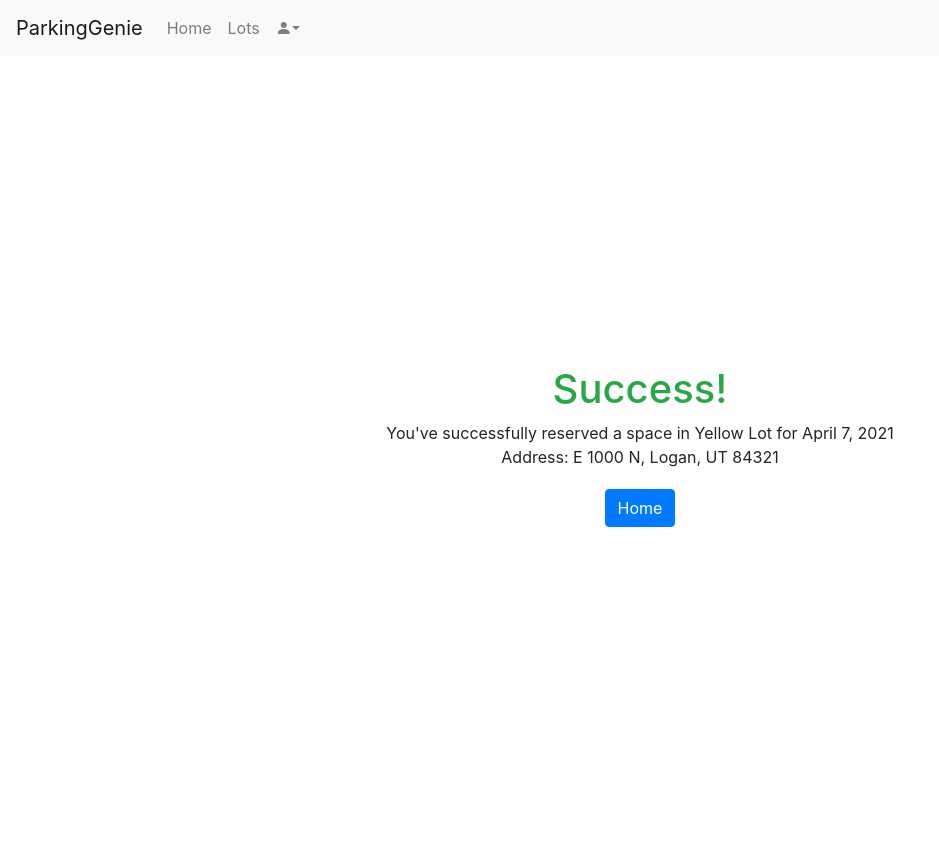
After one commit to katiecorcoran/cs3450-group-4, a Django app: page /parking/reservation-success/1 in a window 1280 px wide. The commit adds this page. Shown: the whole page, without its empty margins (0-939 px from the left). Run offline with Django 3.2, Linux system fonts and the light colour scheme; data comes from the database, SQL or seed files in the repository; both versions use the stored data as it was after the commit; some libraries are stand-ins or nearby versions.

Commit message:
Finished reservation adding with success page. Ran into some migration issues caused by merge conflicts, so had to clean those up

```diff
--- a/src/parkinggenie/parkingapp/admin.py
+++ b/src/parkinggenie/parkingapp/admin.py
@@ -1,5 +1,6 @@
 from django.contrib import admin
 
-from .models import Lot
+from .models import Lot, Reservation
 
 admin.site.register(Lot)
+admin.site.register(Reservation)
--- a/src/parkinggenie/parkingapp/models.py
+++ b/src/parkinggenie/parkingapp/models.py
@@ -7,8 +7,11 @@ class Lot(models.Model):
     reserved_spaces = models.IntegerField(default=0)
     location = models.CharField(default='', max_length=10000)
     nickname = models.CharField(default='', max_length=10000)
+    price = models.IntegerField(default=0)
 
 class Reservation(models.Model):
     lot = models.ForeignKey("Lot", on_delete=models.CASCADE)
     date = models.DateField()
-    license_plate = models.CharField(default=0, max_length=8)
+    license_plate = models.CharField(default='', max_length=8)
+    name = models.CharField(default='', max_length=100)
+    email = models.EmailField(default='')
--- /dev/null
+++ b/src/parkinggenie/parkingapp/templates/parking/reserveSuccess.html
@@ -0,0 +1,21 @@
+{% extends 'base.html' %}
+{% block title %}Success{% endblock title %}
+{% block content %}
+
+<div class="d-flex align-items-center min-vh-100">
+    <div class="container text-center">
+        <div class="row justify-content-center">
+            <h1 class="text-success">Success!</h1>
+        </div>
+        <div class="row justify-content-center">
+            <span>You've successfully reserved a space in {{ lot.nickname }} for {{reservation.date}}</span>
+        </div>
+        <div class="row justify-content-center">
+            <span>Address: {{ lot.location }}</span>
+        </div>
+        <div style="padding: 20px" class="row justify-content-center">
+            <a href="../" role="button" class="btn btn-primary">Home</a>
+        </div>
+    </div>
+</div>
+{% endblock content %}
--- a/src/parkinggenie/parkingapp/urls.py
+++ b/src/parkinggenie/parkingapp/urls.py
@@ -1,7 +1,7 @@
-from django.urls import path
+from django.urls import path, include
 
 from . import views
-from .views import LotCreateView
+from .views import ReservationCreateView
 
 urlpatterns = [
     path('', views.index, name='index'),
@@ -10,6 +10,7 @@ urlpatterns = [
     path('owner/', views.owner, name='owner'),
     path('owner/addinglot/', views.get_TotalSpaces, name='addingspace'),
     path('owner/', views.owner, name='owner'),
-    path('lots/<int:lot_id>/<str:space_type>/reserve/', views.reserve_space, name='reserve_space'),
-    path('add-lot', LotCreateView.as_view(), name='add-lot')
+    path('lots/<int:pk>/<str:space_type>/reserve/', ReservationCreateView.as_view()),
+    path('reservation-success/<int:id>', views.success, name='reservation-success'),
+    path('accounts/', include('django.contrib.auth.urls')),
 ]
--- a/src/parkinggenie/parkingapp/views.py
+++ b/src/parkinggenie/parkingapp/views.py
@@ -2,12 +2,43 @@ from django.http import HttpResponse, Http404, HttpResponseRedirect
 from django.shortcuts import render, get_object_or_404, redirect
 from django.views.generic import CreateView
 
+from django import forms
+from django.urls import reverse
+
 from .forms import TotalSpaces
 from .models import Lot
 
-class LotCreateView(CreateView):
-    model = Lot
-    fields = ('nickname', 'location', 'available_spaces', 'available_spaces_lrg')
+from .forms import TotalSpaces
+from .models import Lot, Reservation
+
+
+class ReservationCreateView(CreateView):
+    model = Reservation
+    fields = ('name', 'email', 'license_plate', 'date')
+
+    def form_valid(self, form):
+        lot = get_object_or_404(Lot, pk=self.kwargs['pk'])
+        form.instance.lot = lot
+        return super().form_valid(form)
+
+    def get_form(self, form_class=None):
+        form = super(ReservationCreateView, self).get_form(form_class)
+        form.fields['name'].widget.attrs.update({'placeholder': 'First Last'})
+        form.fields['email'].widget.attrs.update({'placeholder': 'Enter Email'})
+        form.fields['license_plate'].widget.attrs.update({'placeholder': 'XXXXXXX'})
+        form.fields['date'].widget = forms.DateInput(format='%d/%m/%Y')
+        form.fields['date'].widget.attrs.update({'id': 'date', 'placeholder': 'MM/DD/YYYY'})
+        return form
+
+    def get_context_data(self, **kwargs):
+        ctx = super(ReservationCreateView, self).get_context_data(**kwargs)
+        lot = Lot.objects.get(pk=self.kwargs['pk'])
+        ctx['lot'] = lot
+        ctx['space_type'] = self.kwargs['space_type']
+        return ctx
+
+    def get_success_url(self):
+        return reverse('reservation-success', kwargs={'id': self.object.id})
 
 def redirect_index(request):
     response = redirect('/parking/')
@@ -17,13 +48,11 @@ def index(request):
     context = {}
     return render(request, 'parking/index.html')
 
-def reserve_space(request, lot_id, space_type):
-    try:
-        lot = Lot.objects.get(pk=lot_id)
-    except Lot.DoesNotExist:
-        raise Http404("Space %s does not exist." % lot_id)
-    context = {'lot': lot, 'space_type': space_type}
-    return render(request, 'parking/reserveSpace.html', context)
+def success(request, id):
+    reservation = get_object_or_404(Reservation, pk=id)
+    lot = get_object_or_404(Lot, pk=reservation.lot_id)
+    context = {'reservation': reservation, 'lot': lot}
+    return render(request, 'parking/reserveSuccess.html', context)
 
 def lots(request):
     all_lots = Lot.objects.order_by('id')
--- a/src/parkinggenie/parkinggenie/settings.py
+++ b/src/parkinggenie/parkinggenie/settings.py
@@ -38,7 +38,10 @@ INSTALLED_APPS = [
     'django.contrib.sessions',
     'django.contrib.messages',
     'django.contrib.staticfiles',
+    'crispy_forms'
 ]
+
+CRISPY_TEMPLATE_PACK = 'bootstrap4'
 
 MIDDLEWARE = [
     'django.middleware.security.SecurityMiddleware',
@@ -47,7 +50,7 @@ MIDDLEWARE = [
     'django.middleware.csrf.CsrfViewMiddleware',
     'django.contrib.auth.middleware.AuthenticationMiddleware',
     'django.contrib.messages.middleware.MessageMiddleware',
-    'django.middleware.clickjacking.XFrameOptionsMiddleware',
+    'django.middleware.clickjacking.XFrameOptionsMiddleware'
 ]
 
 ROOT_URLCONF = 'parkinggenie.urls'
```
Also changed, not shown: src/parkinggenie/parkingapp/templates/parkingapp/reservation_form.html (renamed from src/parkinggenie/parkingapp/templates/parking/reserveSpace.html, +15 -26 lines), src/parkinggenie/db.sqlite3, src/parkinggenie/parkingapp/migrations/0001_initial.py, src/parkinggenie/parkingapp/migrations/0002_auto_20210403_1258.py (added), src/parkinggenie/parkingapp/migrations/0002_lot_location.py (deleted), src/parkinggenie/parkingapp/migrations/0003_lot_nickname.py (deleted), src/parkinggenie/parkingapp/migrations/0004_delete_space.py (deleted), src/parkinggenie/parkingapp/migrations/0005_lot_available_spaces_lrg.py (deleted), src/parkinggenie/parkingapp/migrations/0006_reservation.py (deleted), 1 other file.
